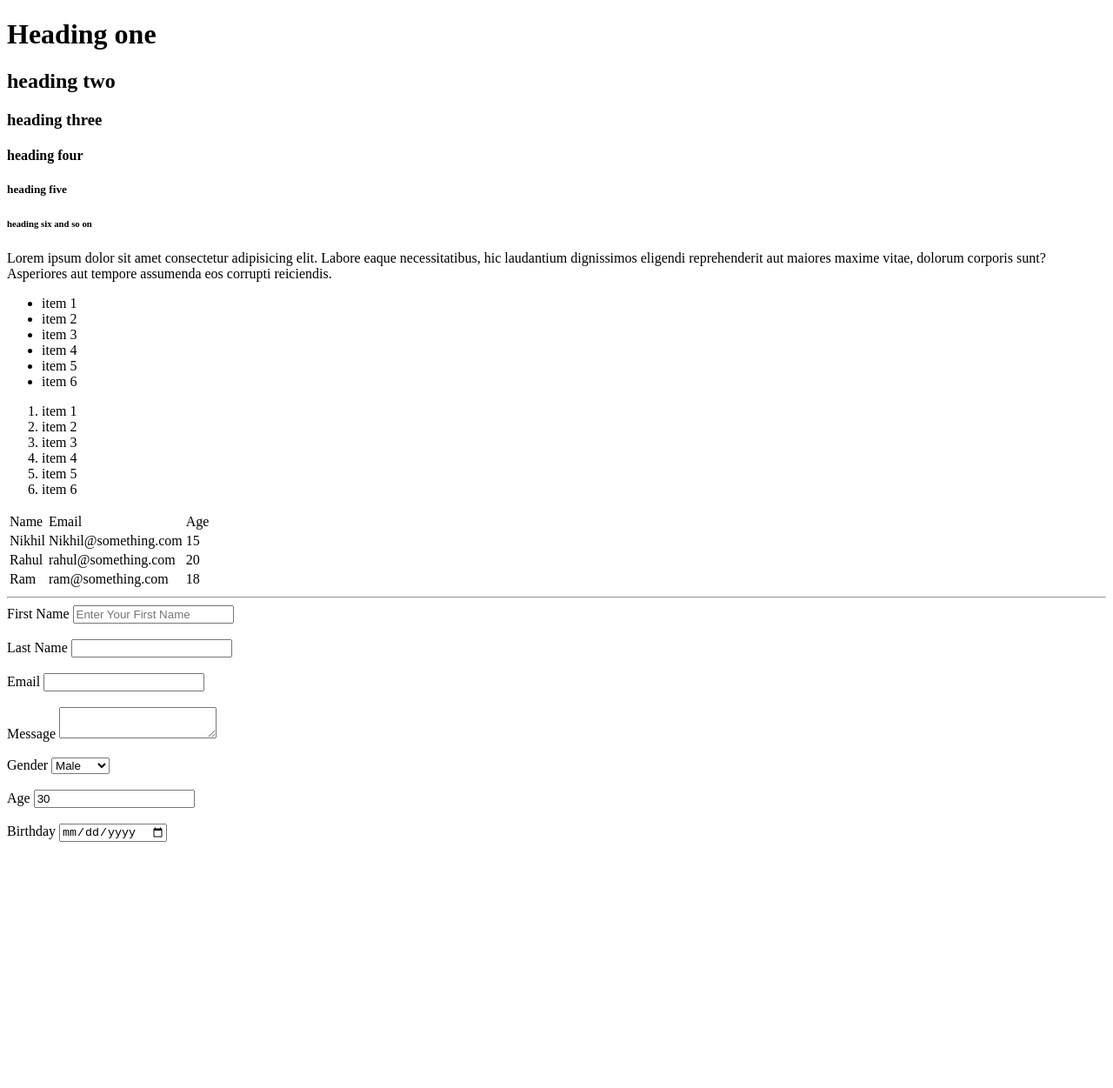
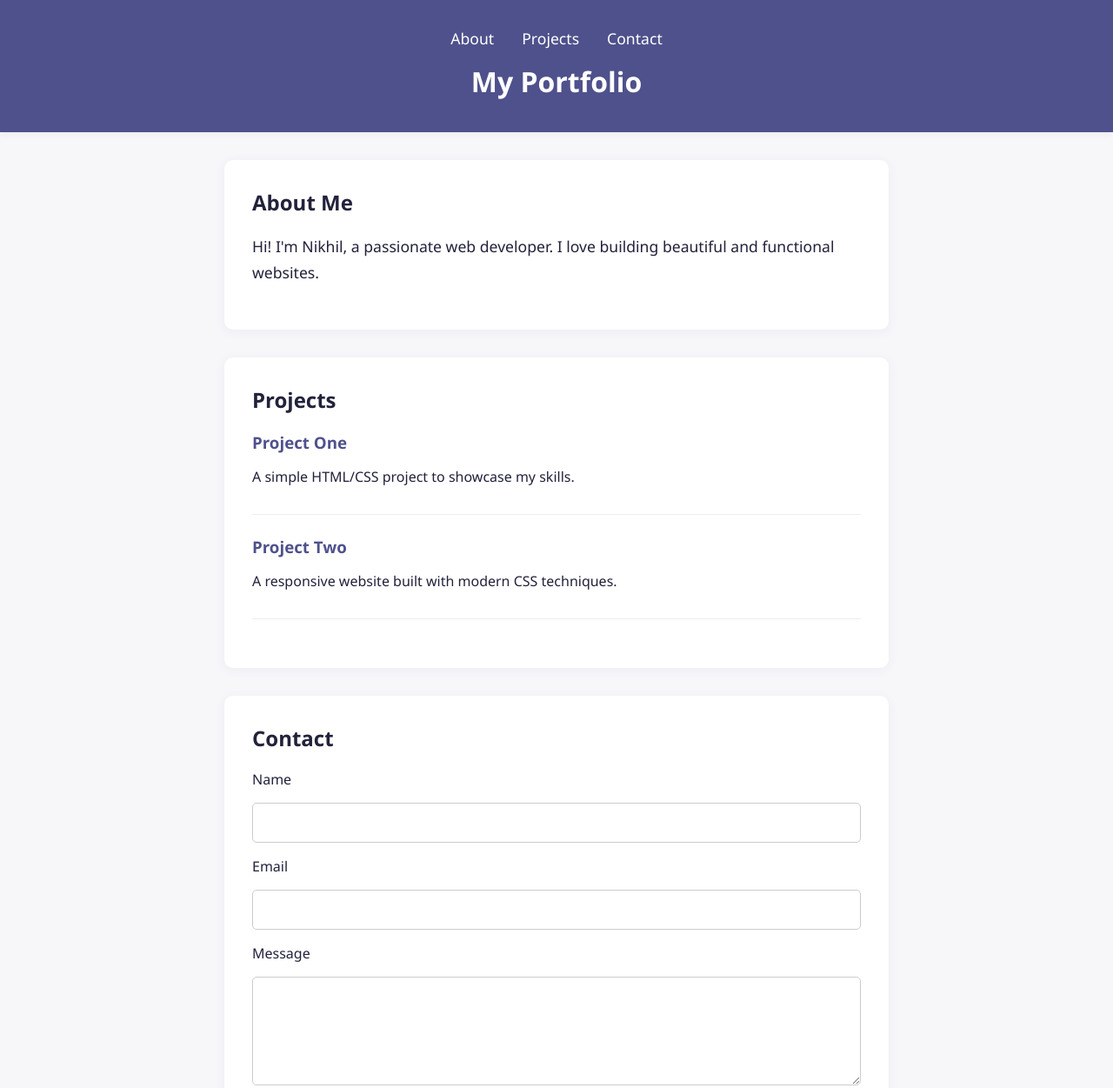
Before and after one commit to nikhil-partap/html-css, a plain HTML site: page index.html in a window 1280 px wide. Shown: the top 1251 px of the page at 87% size. Drawn offline with Linux system fonts and the light colour scheme.

Commit message:
Refactor index.html to create a portfolio layout with sections for About, Projects, and Contact; add corresponding styles in style.css.

```diff
--- a/index.html
+++ b/index.html
@@ -2,113 +2,59 @@
 <html lang="">
   <head>
     <meta charset="utf-8">
-    <title>HTML Cheat sheet</title>
+    <title>My Portfolio</title>
+    <link rel="stylesheet" href="style.css">
   </head>
   <!-- this is how you write a comment whach is ignored by the compiler or what so ever  -->
   <body>
-    <!-- this is how headings are made-->
-    <h1>Heading one</h1>
-    <h2>heading two</h2>
-    <h3>heading three</h3>
-    <h4>heading four</h4>
-    <h5>heading five</h5>
-    <h6>heading six and so on</h6>
+    <header>
+      <nav>
+        <ul class="nav-list">
+          <li><a href="#about">About</a></li>
+          <li><a href="#projects">Projects</a></li>
+          <li><a href="#contact">Contact</a></li>
+        </ul>
+      </nav>
+      <h1>My Portfolio</h1>
+    </header>
 
-    <!--paragraph-->
-    <P>
-      Lorem ipsum dolor sit amet consectetur adipisicing elit. Labore eaque
-      necessitatibus, hic laudantium dignissimos eligendi reprehenderit aut
-      maiores maxime vitae, dolorum corporis sunt? Asperiores aut tempore
-      assumenda eos corrupti reiciendis.
-    </P>
-    <!--List-->
-    <ul>
-      <li>item 1</li>
-      <li>item 2</li>
-      <li>item 3</li>
-      <li>item 4</li>
-      <li>item 5</li>
-      <li>item 6</li>
-    </ul>
-     <ol>
-      <li>item 1</li>
-      <li>item 2</li>
-      <li>item 3</li>
-      <li>item 4</li>
-      <li>item 5</li>
-      <li>item 6</li>
-    </ol>
-    <!--table-->
-    <table>
-      <thead>
-        <tr>
-          <td>Name</td>
-          <td>Email</td>
-          <td>Age</td>
-        </tr>
-      </thead>
-      <tbody>
-        <tr>
-          <td>Nikhil</td>
-          <td>Nikhil@something.com</td>
-          <td>15</td>
-        </tr>
-        <tr>
-          <td>Rahul</td>
-          <td>rahul@something.com</td>
-          <td>20</td>
-        </tr>
-        <tr>
-          <td>Ram</td>
-          <td>ram@something.com</td>
-          <td>18</td>
-        </tr>
-      </tbody>
-    </table>
-      <hr><!--to make a horisontal line-->
+    <section id="about">
+      <h2>About Me</h2>
+      <p>
+        Hi! I'm Nikhil, a passionate web developer. I love building beautiful and functional websites.
+      </p>
+    </section>
 
-    <!--Forms-->
-    <form action="process.php" method="post">
-      <label>First Name</label>
-      <input type="text" name="first-name"
-      placeholder="Enter Your First Name">
-    </form>
-    <br>
-    <form action="process.php" method="post">
-      <label>Last Name</label>
-      <input type="text" name="last-name">
-    </form>
-    <br>
-    <form action="process.php" method="post">
-      <label>Email</label>
-      <input type="email" name="Email">
-    </form>
-    <br>
-    <form action="process.php" method="post">
-      <label>Message</label>
-      <textarea name="Message"></textarea>
-    </form>
-    <br>
-    <form action="process.php" method="post">
-      <label>Gender</label>
-      <select name="Gender" id="">
-        <option value="Male">Male</option>
-        <option value="Female">Female</option>
-        <option value="Other">Other</option>
-      </select>
-    </form>
-    <br>
-    <form action="process.php" method="post">
-      <label>Age</label>
-      <input type="number" name="Age" value="30">
-    </form>
-    <br>
-    <form action="process.php" method="post">
-      <label>Birthday</label>
-      <input type="date" name="Birthday">
-    </form>
+    <section id="projects">
+      <h2>Projects</h2>
+      <ul class="projects-list">
+        <li>
+          <h3>Project One</h3>
+          <p>A simple HTML/CSS project to showcase my skills.</p>
+        </li>
+        <li>
+          <h3>Project Two</h3>
+          <p>A responsive website built with modern CSS techniques.</p>
+        </li>
+      </ul>
+    </section>
+
+    <section id="contact">
+      <h2>Contact</h2>
+      <form class="contact-form">
+        <label for="name">Name</label>
+        <input type="text" id="name" name="name" required>
+
+        <label for="email">Email</label>
+        <input type="email" id="email" name="email" required>
+
+        <label for="message">Message</label>
+        <textarea id="message" name="message" required></textarea>
+
+        <button type="submit">Send</button>
+      </form>
+    </section>
 
 
-    <div style="margin-top:500px"></div>
   </body>
 </html>
--- a/style.css
+++ b/style.css
@@ -0,0 +1,105 @@
+
+body {
+  font-family: 'Segoe UI', Arial, sans-serif;
+  background: #f7f7fa;
+  color: #22223b;
+  margin: 0;
+  padding: 0;
+}
+
+header {
+  background: #4f518c;
+  color: #fff;
+  padding: 2rem 0 1rem 0;
+  text-align: center;
+  box-shadow: 0 2px 8px rgba(0,0,0,0.05);
+}
+
+.nav-list {
+  list-style: none;
+  padding: 0;
+  margin: 0 0 1rem 0;
+  display: flex;
+  justify-content: center;
+  gap: 2rem;
+}
+
+.nav-list a {
+  color: #fff;
+  text-decoration: none;
+  font-weight: 500;
+  font-size: 1.1rem;
+  transition: color 0.2s;
+}
+.nav-list a:hover {
+  color: #f4a259;
+}
+
+section {
+  max-width: 700px;
+  margin: 2rem auto;
+  background: #fff;
+  border-radius: 10px;
+  box-shadow: 0 2px 12px rgba(79,81,140,0.07);
+  padding: 2rem;
+}
+
+h1, h2, h3 {
+  font-family: 'Segoe UI', Arial, sans-serif;
+  margin-top: 0;
+}
+
+#about p {
+  font-size: 1.1rem;
+  line-height: 1.7;
+}
+
+.projects-list {
+  list-style: none;
+  padding: 0;
+}
+.projects-list li {
+  margin-bottom: 1.5rem;
+  padding-bottom: 1rem;
+  border-bottom: 1px solid #eee;
+}
+.projects-list h3 {
+  color: #4f518c;
+  margin-bottom: 0.3rem;
+}
+
+.contact-form {
+  display: flex;
+  flex-direction: column;
+  gap: 1rem;
+}
+.contact-form label {
+  font-weight: 500;
+}
+.contact-form input,
+.contact-form textarea {
+  padding: 0.7rem;
+  border: 1px solid #ccc;
+  border-radius: 5px;
+  font-size: 1rem;
+  font-family: inherit;
+}
+.contact-form textarea {
+  min-height: 100px;
+  resize: vertical;
+}
+.contact-form button {
+  background: #4f518c;
+  color: #fff;
+  border: none;
+  padding: 0.8rem 1.5rem;
+  border-radius: 5px;
+  font-size: 1.1rem;
+  font-weight: 600;
+  cursor: pointer;
+  transition: background 0.2s;
+}
+.contact-form button:hover {
+  background: #f4a259;
+  color: #22223b;
+}
```
